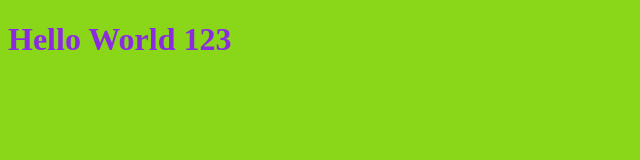
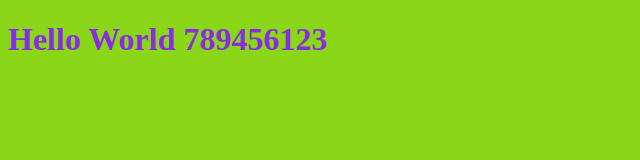
Before and after one commit to hvh7900-ops/Myproject, a plain HTML site: page index.html in a window 1280 px wide. Shown: the whole page, without its empty margins (0-640 px from the left). Drawn offline with Linux system fonts and the light colour scheme.

Commit message:
New branch change

```diff
--- a/index.html
+++ b/index.html
@@ -9,7 +9,7 @@
 </head>
 
 <body>
-    <h1>Hello World 123</h1>
+    <h1>Hello World 789456123</h1>
     <script src="app.js"></script>
 </body>
 
```
